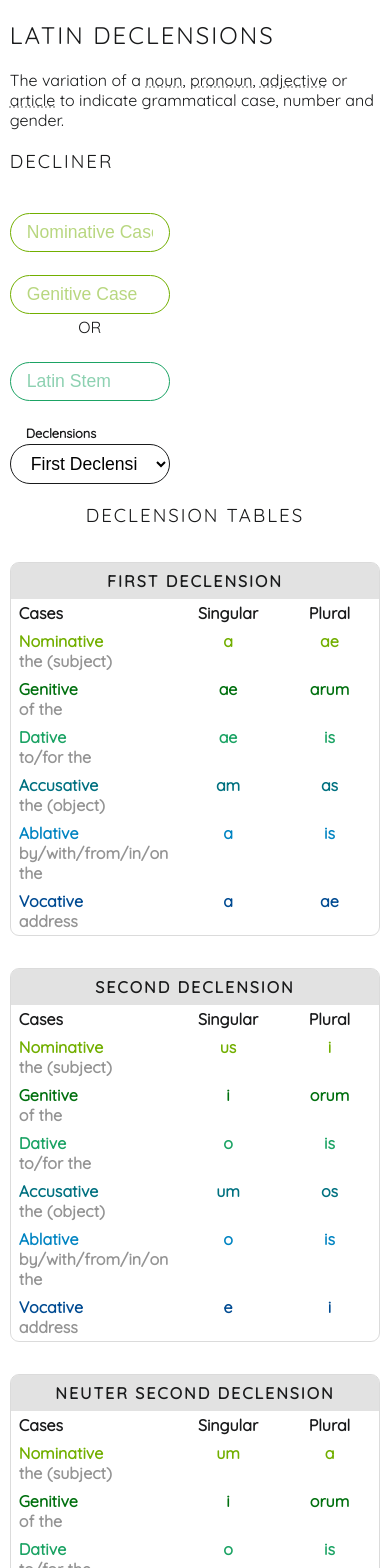
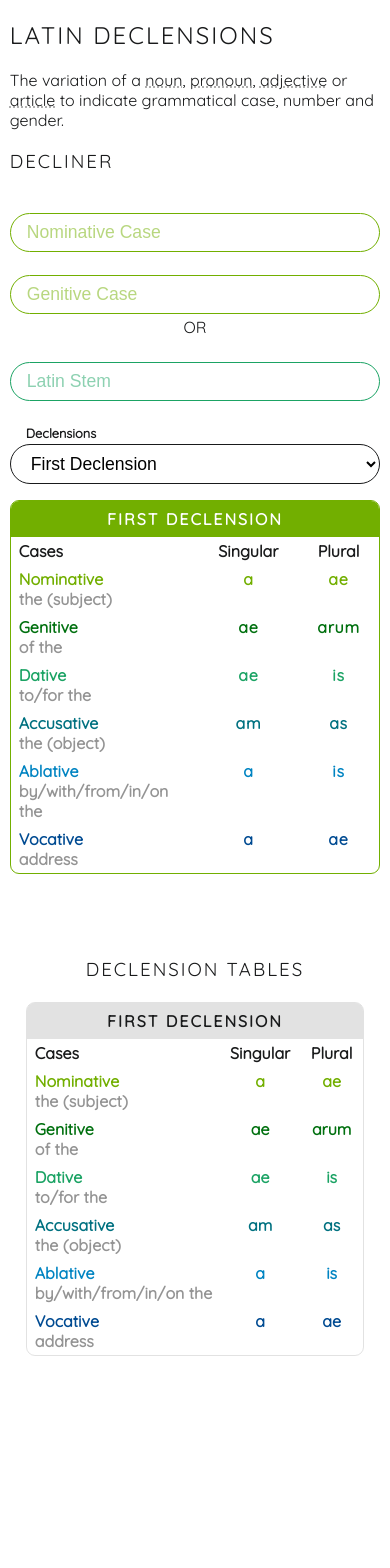
Before and after one commit to blinkous/latin, a React (Create React App) app: page / in a window 390 px wide. Shown: the top 1568 px of the page. After the commit the page ends 1418 px from the top, so only its background shows below. Built offline with nearby package versions, Linux system fonts and the light colour scheme.

Commit message:
added response to new layout

```diff
--- a/src/components/App.js
+++ b/src/components/App.js
@@ -57,6 +57,7 @@ const App = () => {
       <Decliner></Decliner>
       <div className="ref-tables">
         <h3 className="heading">Declension Tables</h3>
+        <div className="tables-container">
           {Object.entries(declensions).map(([key, value], index) => (
             <DeclensionTable
               declension={value}
@@ -66,6 +67,7 @@ const App = () => {
             ></DeclensionTable>
           ))}
         </div>
+      </div>
     </section>
   );
 };
--- a/src/components/DeclensionTable.js
+++ b/src/components/DeclensionTable.js
@@ -11,8 +11,6 @@ const DeclensionTable = (props) => {
     nominative,
     tentativeRoot,
   } = props;
-
-  // console.log(declension);
 
   return (
     <table
--- a/src/components/Decliner.js
+++ b/src/components/Decliner.js
@@ -102,7 +102,7 @@ export const Decliner = () => {
         </select>
       </form>
 
-      {showDeclined && (
+      {/* {showDeclined && ( */}
       <DeclensionTable
         declension={declensions[currDeclension]}
         declensionName={currDeclension}
@@ -112,7 +112,7 @@ export const Decliner = () => {
         nominative={nominative}
         tentativeRoot={genitive}
       ></DeclensionTable>
-      )}
+      {/* )} */}
     </section>
   );
 };
--- a/src/styles/App.css
+++ b/src/styles/App.css
@@ -17,19 +17,21 @@
   margin-left: 2rem;
 }
 
-.declension-table {
-  --light-text: rgb(131, 131, 131);
-  --light-text-2: rgb(148, 148, 148);
-}
-
 .ref-tables {
   grid-column: 2;
   grid-row: 1/3;
   height: 100vh;
   overflow: scroll;
   text-align: center;
-  /* background: var(--accent-1); */
-  /* position: fixed; */
+  /* background: var(--accent-3); */
+  /* background: orange; */
+  position: fixed;
+  right: 0;
+}
+
+.ref-tables .declension-table {
+  margin: 1rem;
+  display: block;
 }
 
 .heading {
@@ -87,8 +89,26 @@
     display: block;
   }
   .ref-tables {
-    height: auto;
+    position: relative;
+    height: 30rem;
+    margin-top: 3rem;
+  }
+
+  .tables-container {
     overflow-x: scroll;
+    white-space: nowrap;
+    position: relative;
+    top: 3rem;
+  }
+
+  .ref-tables .declension-table {
+    display: inline-block;
+  }
+
+  .ref-tables .heading {
+    position: absolute;
+    width: 100%;
+    text-align: center;
   }
 }
 
--- a/src/styles/DeclensionTable.css
+++ b/src/styles/DeclensionTable.css
@@ -1,16 +1,15 @@
 .declension-table {
-  border: 1px solid rgba(138, 138, 138, 0.308);
   border-collapse: collapse;
-  display: inline-block;
   vertical-align: top;
-  margin: 1rem;
   font-weight: bold;
   border-radius: 9px;
   overflow: hidden;
+  --accent: rgba(189, 189, 189, 0.438);
+  --light-text: rgb(131, 131, 131);
+  --light-text-2: rgb(148, 148, 148);
+  border: 1px solid var(--accent);
 }
-.declension-table.decliner {
-  border: 1px solid var(--accent-1);
-}
+
 .declension-table.tentative .root-word {
   opacity: 0.5;
 }
@@ -19,7 +18,7 @@
   font-weight: bold;
   text-transform: uppercase;
   letter-spacing: 2px;
-  background: rgba(189, 189, 189, 0.438);
+  background: var(--accent);
   padding: 0.5rem;
 }
 
@@ -78,16 +77,3 @@
   width: 100%;
   text-transform: lowercase;
 }
-
-@media (max-width: 768px) {
-  .declension-table {
-    width: 100%;
-    margin: 1rem 0;
-  }
-
-  .case-column,
-  .singular-column,
-  .plural-column {
-    width: 30%;
-  }
-}
--- a/src/styles/Decliner.css
+++ b/src/styles/Decliner.css
@@ -79,8 +79,10 @@
 
 /* Result table */
 .decliner .declension-table {
+  display: inline-block;
   margin: 0;
   margin-top: 1.2rem;
+  --accent: var(--accent-1);
 }
 
 .decliner .declension-table-title {
@@ -88,17 +90,20 @@
   color: var(--background-main);
   z-index: 0;
 }
-.decliner .declension-table-title::before {
-  content: "";
-  height: 100%;
-  width: 100%;
-  position: absolute;
-  top: 0;
-  left: 0;
-  background: var(--accent-1);
-  opacity: 0.8;
-  z-index: -1;
-}
 
 @media (max-width: 768px) {
+  .decliner-form {
+    width: 100%;
+  }
+
+  .decliner .declension-table {
+    width: 100%;
+    margin: 1rem 0;
+  }
+
+  .decliner .case-column,
+  .decliner .singular-column,
+  .decliner .plural-column {
+    width: 1%;
+  }
 }
```
Lines whose indentation alone changed are shown as unchanged.
